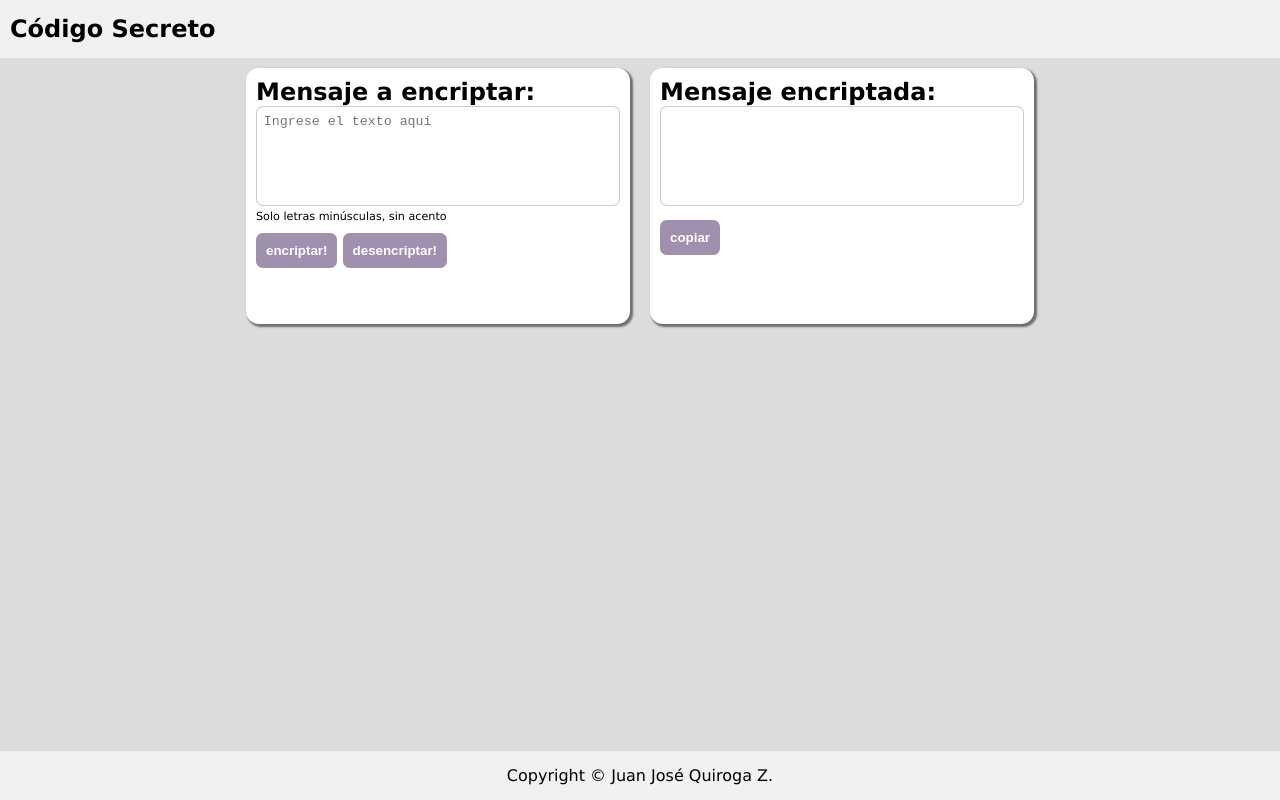
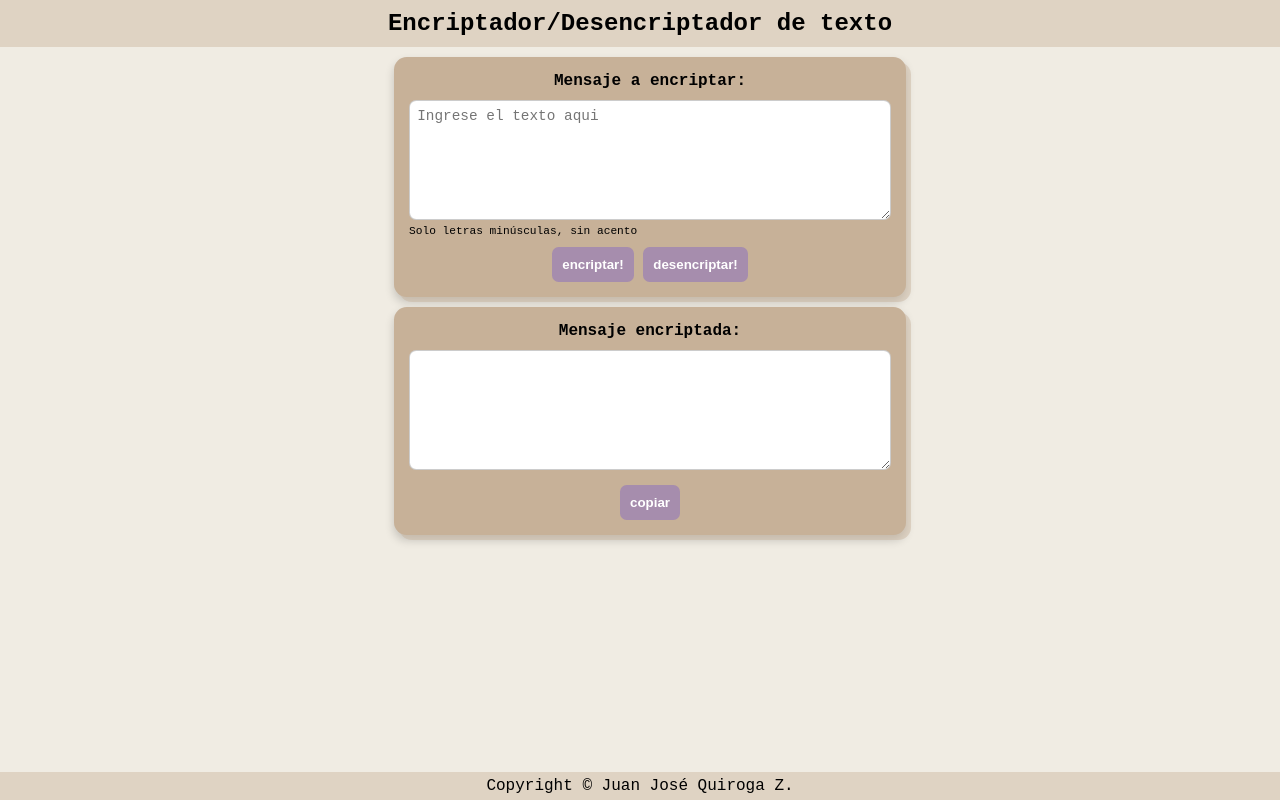
Before and after one commit to jjqz29/Challenge-Oracle-One, a plain HTML site: page index.html in a window 1280 px wide. Drawn offline with Linux system fonts and the light colour scheme.

Commit message:
mejora el estilo

```diff
--- /dev/null
+++ b/css/style.css
@@ -0,0 +1,118 @@
+* {
+    margin: 0;
+    padding: 0;
+    box-sizing: border-box;
+  }
+
+body {
+    background-color: #F0ECE3;
+    font-family: 'Courier New', Courier, monospace;
+}
+
+.main {
+    width: 100%;
+    height: 100%;
+
+    position: relative;
+    /*margin: auto;
+    display: flex;
+    align-items: center;
+    flex-direction: column;
+    text-align: center;*/
+}
+
+.header {
+    background-color: #DFD3C3;
+    padding: 10px;
+    text-align: center;
+}
+
+.title {
+    display: flex;
+    font-size: 1.5rem;
+    justify-content: center;
+    width: 100%;
+}
+
+footer {
+    background-color: #DFD3C3;
+    bottom: 0px;
+    padding: 5px;
+    position: absolute;
+    text-align: center;
+    width: 100%;
+}
+
+.container {
+    height: auto;
+    margin-left: -20vw;
+    position: absolute;
+    left: 50%;
+    top: 50%;
+    width: auto;
+}
+
+.box {
+    padding: 15px;
+    margin: 10px 10px 10px 10px;
+    background-color: #C7B198;
+    border-radius: 0.8em;
+    box-shadow: 5px 5px 0px 0px #c7b1986b, 0 5px 10px 0 rgba(0,0,0,0.19);
+    width: 40vw;
+    height: auto;
+}
+
+.subtitle {
+    display: flex;
+    font-size: 1rem;
+    justify-content: center;
+    margin-bottom: 10px;
+    width: 100%;
+}
+
+.text-label {
+    width: 100%;
+    font-size: 0.7rem;
+}
+
+.text-input {
+    border: 1px solid rgba(0, 0, 0, 0.2);
+    border-radius: 0.5em;
+    font-size: 0.9rem;
+    height: 15vmin;
+    outline: none;
+    padding: 0.5em;
+    width: 100%;
+}
+
+.btn-bottom{
+    align-items: center;
+    text-align: center;
+    bottom: 0;
+    height: auto;
+    width: 100%;
+  }
+
+.btn {
+    border: 0;
+    color: white;
+    font-weight: bold;
+    background-color: #A68DAD;
+    padding: 10px;
+    margin-top: 10px;
+    border-radius: 0.5em;
+  }
+
+.error {
+    color: #ff0000;
+}
+
+@media only screen and (max-width: 728px) {
+    .container {
+        margin-left: -40vw;
+    }
+
+    .box {
+        width: 80vw;
+    }
+}
--- a/index.html
+++ b/index.html
@@ -5,21 +5,22 @@
   <meta http-equiv="X-UA-Compatible" content="IE=edge">
   <meta name="viewport" content="width=device-width, initial-scale=1.0">
   <title>Encriptador/Desencriptador de texto</title>
-  <link rel="stylesheet" href="style.css">
+  <link rel="stylesheet" href="css/style.css">
 </head>
 <body>
 
   <section class="header">
-  <h1 class="titulo">Código Secreto</h1>
-</section>
+    <h1 class="title">Encriptador/Desencriptador de texto</h1>
+  </section>
 
   <main class="main">
+    <div class="container">
     <section class="form box">
       <form action="">
-        <h2 id="">Mensaje a encriptar:</h2>
+        <h2 class="subtitle">Mensaje a encriptar:</h2>
         <textarea class="text-input" name="input-texto" id="input-texto" placeholder="Ingrese el texto aqui"></textarea>
         <label class="text-label" for="input-texto"><p>Solo letras minúsculas, sin acento</p></label>
-        <label class="text-label" for="input-texto" id="error"></label>
+        <label class="text-label error" for="input-texto" id="error"></label>
         <div class="btn-bottom">
           <input class="btn" type="submit" value="encriptar!" id="btn-encriptar">
           <input class="btn" type="submit" value="desencriptar!" id="btn-desencriptar">
@@ -28,12 +29,13 @@
     </section>
 
     <section class="msg box">
-      <h2 id="">Mensaje encriptada:</h2>
+      <h2 class="subtitle">Mensaje encriptada:</h2>
       <textarea class="text-input" name="msg" id="msg"></textarea>
       <div class="btn-bottom">
         <input class="btn" type="submit" value="copiar" id="btn-copy">
       </div>
     </section>
+  </div>
   </main>
 
   <footer>
```
